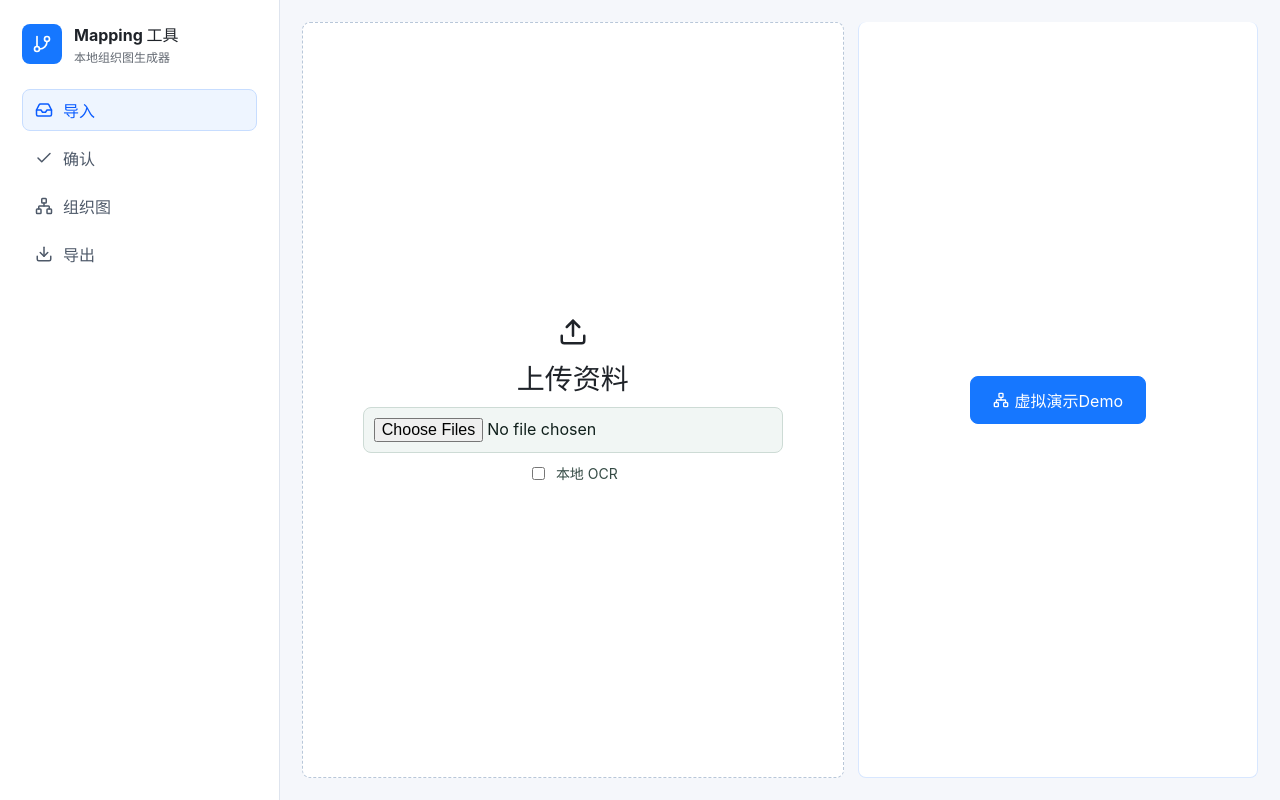
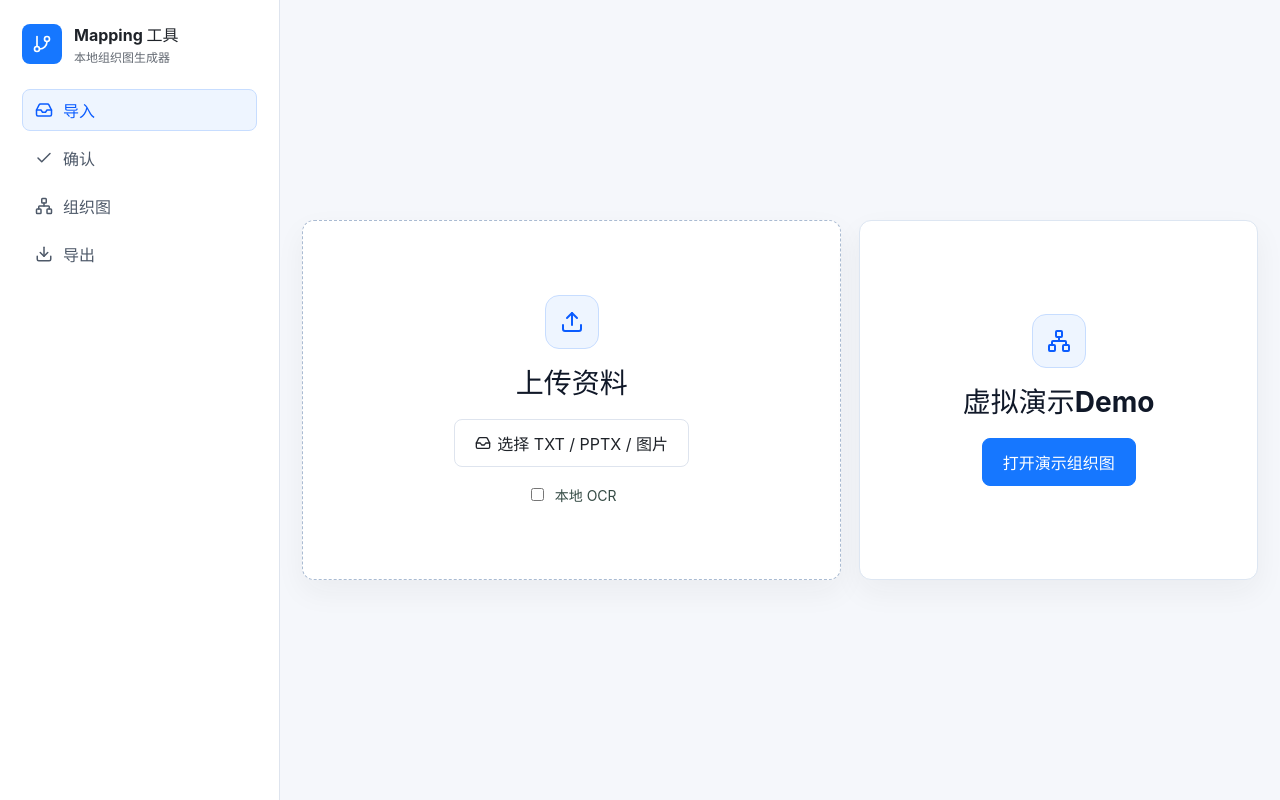
Before and after one commit to vickmhl/MappingTool, a React (Vite) app: page / in a window 1280 px wide. Built offline with nearby package versions, Linux system fonts and the light colour scheme.

Commit message:
Improve org map readability and demo isolation

```diff
--- a/src/App.tsx
+++ b/src/App.tsx
@@ -32,7 +32,7 @@ import {
 import { createEmptyState, createMapBusinessDemoState, ensureStateShape } from './data/seed';
 import { buildOrgGraph, layoutIdForCanvasView } from './lib/graph';
 import { importSourceFile } from './lib/importer';
-import { loadPersistedState, persistState } from './lib/idb';
+import { clearPersistedState, loadPersistedState, persistState } from './lib/idb';
 import { addImportResult, updateCandidateStatus } from './lib/merge';
 import { exportEncryptedProjectPackage, importEncryptedProjectPackage } from './lib/projectPackage';
 import { downloadBlob, exportOrgGraphPng, exportReportPptx } from './lib/exporters';
@@ -77,8 +77,8 @@ const defaultFilters: OrgMapFilters = {
   search: '',
   focusPersonName: '',
   minConfidence: 0.72,
-  visibleLimit: 64,
-  maxDepth: 2,
+  visibleLimit: 32,
+  maxDepth: 1,
 };
 
 const canvasPresets: Record<
@@ -89,10 +89,10 @@ const canvasPresets: Record<
     filters: Pick<OrgMapFilters, 'minConfidence' | 'visibleLimit' | 'maxDepth'>;
   }
 > = {
-  executive: { template: 'executive', chartMode: 'formal', filters: { minConfidence: 0.72, visibleLimit: 64, maxDepth: 2 } },
-  mindmap: { template: 'executive', chartMode: 'formal', filters: { minConfidence: 0.72, visibleLimit: 64, maxDepth: 2 } },
-  recruiting: { template: 'recruiting', chartMode: 'explore', filters: { minConfidence: 0.55, visibleLimit: 360, maxDepth: 6 } },
-  detail: { template: 'recruiting', chartMode: 'formal', filters: { minConfidence: 0.55, visibleLimit: 360, maxDepth: 6 } },
+  executive: { template: 'executive', chartMode: 'formal', filters: { minConfidence: 0.72, visibleLimit: 32, maxDepth: 1 } },
+  mindmap: { template: 'executive', chartMode: 'formal', filters: { minConfidence: 0.72, visibleLimit: 32, maxDepth: 1 } },
+  recruiting: { template: 'recruiting', chartMode: 'explore', filters: { minConfidence: 0.55, visibleLimit: 160, maxDepth: 3 } },
+  detail: { template: 'recruiting', chartMode: 'formal', filters: { minConfidence: 0.55, visibleLimit: 160, maxDepth: 3 } },
 };
 
 function canvasViewForMode(mode: OrgBusinessMode, style: OrgChartStyle): CanvasViewKey {
@@ -115,6 +115,14 @@ function canvasViewLabel(view: CanvasViewKey): string {
     recruiting: '招聘模式 · 常规架构图',
     detail: '招聘模式 · 树状图',
   }[view];
+}
+
+function isVirtualDemoState(state: AppState): boolean {
+  return (
+    state.sources.length > 0 &&
+    state.sources.every((source) => source.hash === 'virtual-map-business-sample' || source.fileName === 'virtual-map-business-sample.txt') &&
+    state.people.length > 0
+  );
 }
 
 function appendAudit(
@@ -168,12 +176,18 @@ function App() {
   const [toast, setToast] = useState('');
   const [openManualRepair, setOpenManualRepair] = useState(false);
   const saveTimer = useRef<number | undefined>();
+  const demoSession = useRef(false);
 
   useEffect(() => {
     loadPersistedState()
       .then((persisted) => {
         if (!persisted) return;
         const hydrated = ensureStateShape(persisted);
+        if (isVirtualDemoState(hydrated)) {
+          demoSession.current = false;
+          void clearPersistedState();
+          return;
+        }
         setState(hydrated);
         setFilters((current) => ({
           ...current,
@@ -186,6 +200,7 @@ function App() {
 
   useEffect(() => {
     if (!loaded) return;
+    if (demoSession.current || isVirtualDemoState(state)) return;
     window.clearTimeout(saveTimer.current);
     saveTimer.current = window.setTimeout(() => {
       persistState(state).catch((error) =>
@@ -221,6 +236,7 @@ function App() {
     }
 
     if (candidateCount > 0) {
+      demoSession.current = false;
       setToast(`已生成 ${candidateCount} 条候选`);
       setOpenManualRepair(false);
       setActiveView('review');
@@ -232,13 +248,14 @@ function App() {
   }
 
   function loadMapBusinessDemo(): void {
+    demoSession.current = true;
     const demo = createMapBusinessDemoState();
     demo.project.settings.activeCanvasView = 'mindmap';
     demo.project.settings.orgChartMode = 'formal';
-    demo.project.settings.defaultVisibleNodeLimit = 64;
+    demo.project.settings.defaultVisibleNodeLimit = 32;
     demo.project.settings.reportTemplate = 'executive';
     setState(appendAudit(demo, 'demo-loaded', '载入大规模地图业务虚拟样例', { entityCount: demo.people.length, view: 'map' }));
-    setFilters({ ...defaultFilters, visibleLimit: 64, maxDepth: 2, minConfidence: 0.72 });
+    setFilters({ ...defaultFilters, visibleLimit: 32, maxDepth: 1, minConfidence: 0.72 });
     setOpenManualRepair(false);
     setActiveView('map');
     setToast('已载入虚拟演示Demo');
@@ -387,6 +404,8 @@ function App() {
             graph={graph}
             openManualRepair={openManualRepair}
             onManualRepairOpened={() => setOpenManualRepair(false)}
+            onImport={() => setActiveView('import')}
+            loadMapBusinessDemo={loadMapBusinessDemo}
           />
         )}
 
@@ -420,10 +439,15 @@ function ImportView({
 }) {
   return (
     <section className="view-stack">
-      <div className="import-entry-grid">
-        <div className="drop-zone">
-          <Upload size={30} />
+      <div className="import-entry-grid import-entry-compact">
+        <section className="entry-card upload-card">
+          <div className="entry-icon">
+            <Upload size={24} />
+          </div>
           <h2>上传资料</h2>
+          <label className="file-button large-file-button">
+            <Inbox size={16} />
+            选择 TXT / PPTX / 图片
             <input
               type="file"
               multiple
@@ -431,18 +455,22 @@ function ImportView({
               onChange={(event) => void onFiles(event.target.files)}
               aria-label="选择资料文件"
             />
+          </label>
           <label className="toggle-line">
             <input type="checkbox" checked={enableOcr} onChange={(event) => setEnableOcr(event.target.checked)} />
             <span>本地 OCR</span>
           </label>
+        </section>
+
+        <section className="entry-card demo-card">
+          <div className="entry-icon">
+            <Network size={24} />
           </div>
-
-        <aside className="demo-data-panel">
-          <button type="button" className="primary-button" onClick={loadMapBusinessDemo}>
-            <Network size={16} />
-            虚拟演示Demo
+          <h2>虚拟演示Demo</h2>
+          <button type="button" className="primary-button demo-entry-button" onClick={loadMapBusinessDemo}>
+            打开演示组织图
           </button>
-        </aside>
+        </section>
       </div>
     </section>
   );
@@ -610,6 +638,8 @@ function OrgMapView({
   graph,
   openManualRepair,
   onManualRepairOpened,
+  onImport,
+  loadMapBusinessDemo,
 }: {
   state: AppState;
   setState: Dispatch<SetStateAction<AppState>>;
@@ -618,6 +648,8 @@ function OrgMapView({
   graph: ReturnType<typeof buildOrgGraph>;
   openManualRepair: boolean;
   onManualRepairOpened: () => void;
+  onImport: () => void;
+  loadMapBusinessDemo: () => void;
 }) {
   const [editMode, setEditMode] = useState(false);
   const [selectedNodeId, setSelectedNodeId] = useState('');
@@ -635,6 +667,7 @@ function OrgMapView({
   const savedPositions = state.canvasLayouts?.[layoutId]?.nodes ?? {};
   const savedCount = graph.nodes.filter((node) => savedPositions[node.id]).length;
   const selectedGraphNode = graph.nodes.find((node) => node.id === selectedNodeId);
+  const hasOrgData = state.people.length > 0 || state.reportingLines.length > 0 || state.orgUnits.length > 0;
 
   useEffect(() => {
     if (!openManualRepair) return;
@@ -815,7 +848,7 @@ function OrgMapView({
     () =>
       graph.nodes.map((node) => {
         const departmentLabel = node.department ?? node.company ?? '未归属部门';
-        const reportCount = Math.max(node.span, node.visibleSpan);
+        const reportCount = Math.max(node.descendantCount, node.span, node.visibleSpan);
         const noteCount = node.changeCount + (node.averageConfidence < 0.75 ? 1 : 0) + (node.hiddenDirectCount > 0 ? 1 : 0);
         return {
           id: node.id,
@@ -981,6 +1014,23 @@ function OrgMapView({
 
   return (
     <section className="map-layout">
+      {!hasOrgData ? (
+        <section className="empty-map-panel">
+          <Network size={30} />
+          <h2>还没有组织图</h2>
+          <div className="empty-map-actions">
+            <button type="button" className="primary-button" onClick={onImport}>
+              <Upload size={16} />
+              上传资料
+            </button>
+            <button type="button" className="secondary-button" onClick={loadMapBusinessDemo}>
+              <Network size={16} />
+              虚拟演示Demo
+            </button>
+          </div>
+        </section>
+      ) : (
+        <>
       <div className="canvas-command-bar" aria-label="画布工具栏">
         <div className="segmented-control" role="group" aria-label="业务模式">
           {([
@@ -1014,7 +1064,7 @@ function OrgMapView({
             </button>
           ))}
         </div>
-        <div className="canvas-actions">
+        <div className="canvas-actions primary-canvas-actions">
           {businessMode === 'recruiting' && (
             <>
               <button
@@ -1031,10 +1081,13 @@ function OrgMapView({
               </button>
             </>
           )}
-          <button type="button" className="secondary-button" onClick={saveVisibleLayout} disabled={!editMode}>
-            <Save size={16} />
-            保存布局
+          <button type="button" className="secondary-button" onClick={() => flowInstance?.fitView({ duration: 260 })}>
+            <Maximize2 size={16} />
+            适配画布
           </button>
+          <details className="canvas-more-actions">
+            <summary>操作</summary>
+            <div>
               <button
                 type="button"
                 className={editMode ? 'secondary-button active-filter' : 'secondary-button'}
@@ -1042,6 +1095,10 @@ function OrgMapView({
               >
                 {editMode ? <Lock size={16} /> : <Move size={16} />}
                 {editMode ? '结束编辑' : '编辑布局'}
+              </button>
+              <button type="button" className="secondary-button" onClick={saveVisibleLayout} disabled={!editMode}>
+                <Save size={16} />
+                保存布局
               </button>
               <button
                 type="button"
@@ -1051,14 +1108,12 @@ function OrgMapView({
                 <Users size={16} />
                 手动补充
               </button>
-          <button type="button" className="secondary-button" onClick={() => flowInstance?.fitView({ duration: 260 })}>
-            <Maximize2 size={16} />
-            适配画布
-          </button>
               <button type="button" className="secondary-button" onClick={resetLayout} disabled={savedCount === 0}>
                 <RotateCcw size={16} />
                 自动布局
               </button>
+            </div>
+          </details>
         </div>
       </div>
 
@@ -1206,7 +1261,7 @@ function OrgMapView({
             </span>
             <span>
               <strong>下属人数</strong>
-              {Math.max(selectedGraphNode.span, selectedGraphNode.visibleSpan)}
+              {Math.max(selectedGraphNode.descendantCount, selectedGraphNode.span, selectedGraphNode.visibleSpan)}
             </span>
             <span>
               <strong>层级</strong>
@@ -1219,6 +1274,8 @@ function OrgMapView({
             ))}
           </div>
         </section>
+      )}
+        </>
       )}
     </section>
   );
--- a/src/data/seed.ts
+++ b/src/data/seed.ts
@@ -25,7 +25,7 @@ export function createEmptyState(): AppState {
           notes: false,
         },
         staleAfterDays: 180,
-        defaultVisibleNodeLimit: 64,
+        defaultVisibleNodeLimit: 32,
         activeCanvasView: 'mindmap',
         orgChartMode: 'formal',
         orgChartExportFormat: 'ppt16x9',
@@ -76,7 +76,7 @@ export function ensureStateShape(state: AppState): AppState {
           notes: state.project.settings?.exportPrivacy?.notes ?? false,
         },
         staleAfterDays: state.project.settings?.staleAfterDays ?? 180,
-        defaultVisibleNodeLimit: state.project.settings?.defaultVisibleNodeLimit ?? 64,
+        defaultVisibleNodeLimit: state.project.settings?.defaultVisibleNodeLimit ?? 32,
         activeCanvasView: normalizeCanvasView(state.project.settings?.activeCanvasView),
         orgChartMode: state.project.settings?.orgChartMode ?? 'formal',
         orgChartExportFormat: state.project.settings?.orgChartExportFormat ?? 'ppt16x9',
@@ -230,7 +230,7 @@ export function createMapBusinessDemoState(): AppState {
 
   state.project.name = '大规模样例：地图平台事业群 mapping';
   state.project.companies = [mainCompany, ...partnerCompanies];
-  state.project.settings.defaultVisibleNodeLimit = 64;
+  state.project.settings.defaultVisibleNodeLimit = 32;
   state.project.settings.reportTemplate = 'executive';
   state.project.settings.activeCanvasView = 'executive';
   state.project.settings.orgChartMode = 'formal';
--- a/src/lib/exporters.ts
+++ b/src/lib/exporters.ts
@@ -65,8 +65,8 @@ export function exportOrgGraphPng(
   const activeView = state.project.settings.activeCanvasView;
   const isReport = activeView === 'executive' || activeView === 'mindmap';
   const isMindMap = activeView === 'mindmap' || activeView === 'detail';
-  const nodeWidth = isReport ? (isMindMap ? 214 : 226) : isMindMap ? 202 : 216;
-  const nodeHeight = isReport ? (isMindMap ? 84 : 106) : isMindMap ? 70 : 106;
+  const nodeWidth = isReport ? (isMindMap ? 236 : 226) : isMindMap ? 202 : 216;
+  const nodeHeight = isReport ? (isMindMap ? 94 : 106) : isMindMap ? 70 : 106;
   const modeText = isReport ? '汇报模式' : '招聘模式';
   const styleText = isMindMap ? '树状图' : '常规架构图';
   const bounds = [
@@ -197,7 +197,7 @@ export function exportOrgGraphPng(
       context.font = '12px Microsoft YaHei, sans-serif';
       context.fillText(`一号位 ${displayName}`.slice(0, 19), node.x + 12, node.y + 48);
       context.font = '650 12px Microsoft YaHei, sans-serif';
-      context.fillText(`下属 ${Math.max(node.span, node.visibleSpan)} 人`, node.x + 12, node.y + 68);
+      context.fillText(`下属 ${Math.max(node.descendantCount, node.span, node.visibleSpan)} 人`, node.x + 12, node.y + 68);
       if (!isMindMap || node.depth <= 1) {
         context.fillStyle = '#0b5cff';
         context.fillText(`备注${noteCount > 0 ? ` ${noteCount}` : ''}`, node.x + 12, node.y + nodeHeight - 12);
--- a/src/v2.css
+++ b/src/v2.css
@@ -3,44 +3,119 @@
 }
 
 .view-stack {
-  max-width: 1180px;
+  max-width: 1120px;
 }
 
-.import-entry-grid {
+.import-entry-compact {
   min-height: calc(100vh - 44px);
-  align-items: stretch;
+  display: grid;
+  grid-template-columns: minmax(360px, 1.15fr) minmax(320px, 0.85fr);
+  align-content: center;
+  gap: 18px;
 }
 
-.drop-zone {
-  min-height: 420px;
+.entry-card {
+  display: grid;
   align-content: center;
-  border-color: #b8c7d9;
+  justify-items: center;
+  gap: 18px;
+  min-height: 360px;
+  padding: 38px;
+  background: #ffffff;
+  border: 1px solid #dde6f2;
+  border-radius: 12px;
+  box-shadow: 0 12px 30px rgb(31 35 41 / 5%);
 }
 
-.drop-zone h2 {
-  font-size: 28px;
+.upload-card {
+  border-style: dashed;
+  border-color: #aabbd2;
 }
 
-.demo-data-panel {
-  min-height: 420px;
-  border-top: 0;
+.entry-card h2 {
+  margin: 0;
+  color: #101828;
+  font-size: 28px;
+  line-height: 1.2;
 }
 
-.demo-data-panel .primary-button {
+.entry-icon {
+  display: grid;
+  width: 54px;
+  height: 54px;
+  place-items: center;
+  color: #0b5cff;
+  background: #eef5ff;
+  border: 1px solid #c7ddff;
+  border-radius: 14px;
+}
+
+.large-file-button,
+.demo-entry-button {
   min-height: 48px;
-  padding: 0 22px;
+  padding: 0 20px;
   font-size: 16px;
 }
 
 .canvas-command-bar {
-  grid-template-columns: auto auto minmax(280px, 1fr);
+  grid-template-columns: auto auto minmax(180px, 1fr);
   position: sticky;
   top: 0;
   z-index: 5;
+  gap: 8px;
+  border-color: #dfe7f2;
+  box-shadow: 0 8px 20px rgb(31 35 41 / 5%);
 }
 
 .canvas-actions {
   justify-content: flex-end;
+}
+
+.canvas-more-actions {
+  position: relative;
+}
+
+.canvas-more-actions summary {
+  display: inline-flex;
+  min-height: 36px;
+  align-items: center;
+  justify-content: center;
+  padding: 0 12px;
+  color: #1f2329;
+  background: #ffffff;
+  border: 1px solid #dbe5e1;
+  border-radius: 8px;
+  cursor: pointer;
+  list-style: none;
+}
+
+.canvas-more-actions summary::-webkit-details-marker {
+  display: none;
+}
+
+.canvas-more-actions[open] summary {
+  color: #0b5cff;
+  background: #eef5ff;
+  border-color: #b8d5ff;
+}
+
+.canvas-more-actions > div {
+  position: absolute;
+  right: 0;
+  top: 42px;
+  z-index: 8;
+  display: grid;
+  gap: 8px;
+  min-width: 160px;
+  padding: 10px;
+  background: #ffffff;
+  border: 1px solid #dce5ef;
+  border-radius: 10px;
+  box-shadow: 0 16px 38px rgb(31 35 41 / 14%);
+}
+
+.canvas-more-actions > div .secondary-button {
+  justify-content: flex-start;
 }
 
 .primary-map-controls {
@@ -57,18 +132,19 @@
 }
 
 .flow-surface {
-  height: calc(100vh - 205px);
-  min-height: 560px;
+  height: calc(100vh - 188px);
+  min-height: 600px;
+  background: #ffffff;
 }
 
 .flow-surface.mindmap-surface {
-  height: calc(100vh - 205px);
-  min-height: 560px;
+  height: calc(100vh - 188px);
+  min-height: 600px;
   background:
-    linear-gradient(#eef2f7 1px, transparent 1px),
-    linear-gradient(90deg, #eef2f7 1px, transparent 1px),
+    linear-gradient(#f2f5f9 1px, transparent 1px),
+    linear-gradient(90deg, #f2f5f9 1px, transparent 1px),
     #ffffff;
-  background-size: 28px 28px;
+  background-size: 36px 36px;
 }
 
 .flow-node.business-report {
@@ -99,16 +175,16 @@
 }
 
 .flow-node.business-report.mindmap {
-  width: 214px;
-  min-height: 84px;
+  width: 236px;
+  min-height: 94px;
   border-top: 0;
   border-color: #d9dde5;
-  box-shadow: 0 3px 10px rgb(31 35 41 / 6%);
+  box-shadow: 0 6px 16px rgb(31 35 41 / 7%);
 }
 
 .flow-node.business-report.mindmap-root {
-  min-height: 92px;
-  border: 1.5px solid #1f2329;
+  min-height: 104px;
+  border: 1.5px solid #0f172a;
   box-shadow: 0 0 0 4px #ffffff;
 }
 
@@ -126,7 +202,7 @@
 }
 
 .flow-node.business-report.mindmap-leaf {
-  min-height: 50px;
+  min-height: 58px;
   border-top: 0;
   border-bottom: 1px solid #1f2329;
   border-left: 0;
@@ -158,6 +234,29 @@
 
 .node-detail-panel {
   max-width: 920px;
+}
+
+.empty-map-panel {
+  display: grid;
+  min-height: calc(100vh - 44px);
+  place-content: center;
+  justify-items: center;
+  gap: 16px;
+  color: #1f2329;
+  background: #ffffff;
+  border: 1px dashed #b8c7d9;
+  border-radius: 12px;
+}
+
+.empty-map-panel h2 {
+  margin: 0;
+  font-size: 24px;
+}
+
+.empty-map-actions {
+  display: flex;
+  gap: 10px;
+  flex-wrap: wrap;
 }
 
 .node-detail-grid {
@@ -200,6 +299,7 @@
 
 @media (max-width: 1100px) {
   .import-entry-grid,
+  .import-entry-compact,
   .canvas-command-bar,
   .primary-map-controls,
   .advanced-map-controls,
@@ -210,4 +310,9 @@
   .canvas-actions {
     justify-content: flex-start;
   }
+
+  .canvas-more-actions > div {
+    right: auto;
+    left: 0;
+  }
 }
```
Also changed, not shown: src/lib/graph.ts (+6 -3 lines). Lines whose indentation alone changed are shown as unchanged.
